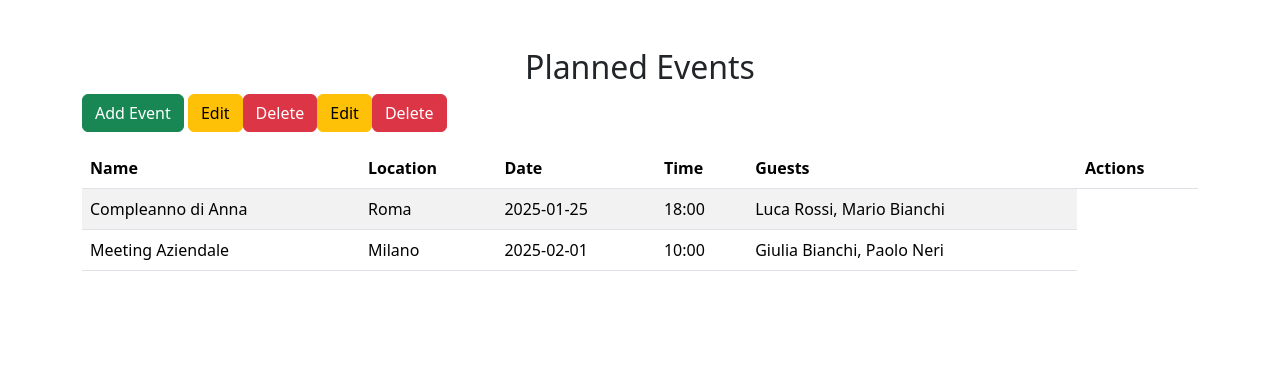
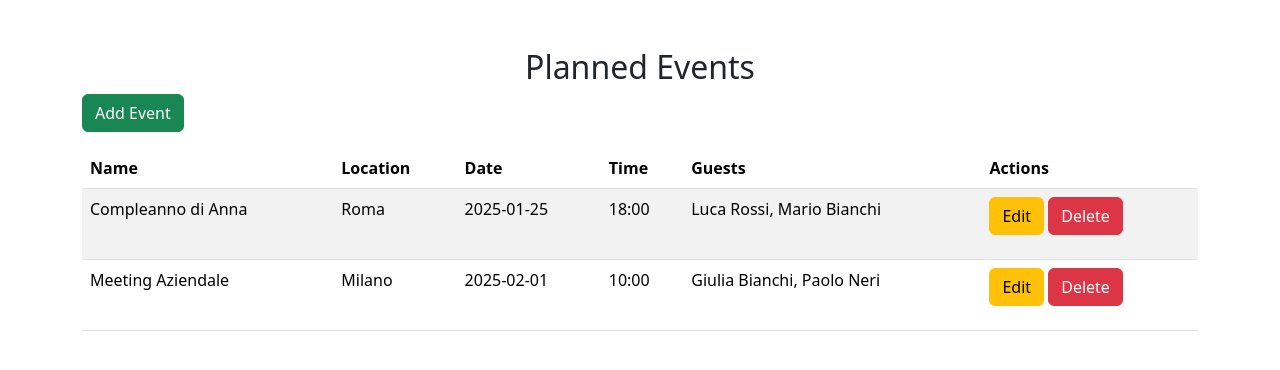
Before and after one commit to InderpreetSinghPoloRomani/FLASK-PROJECT, a Flask app: page / in a window 1280 px wide. Shown: the top 370 px of the page. Run offline with Flask 3, Linux system fonts and the light colour scheme.

Commit message:
visual issues resolved

```diff
--- a/templates/index.html
+++ b/templates/index.html
@@ -29,12 +29,14 @@
             <td>{{ event['Date']}}</td>
             <td>{{ event['Time']}}</td>
             <td>{{ ', '.join(event['Guests'])}}</td>
-            <form action="/edit/{{ event['ID']}}" method="post" style="display: inline;">
-                <button type="submit" class="btn btn-warning mb-3">Edit</button>
+            <td>
+                <form action="/edit/{{ event['ID']}}" method="post" style="display: inline;">
+                    <button type="submit" class="btn btn-warning mb-3">Edit</button>
+                </form>
+                <form action="/delete/{{ event['ID']}}" method="post" style="display: inline;">
+                    <button type="submit" class="btn btn-danger mb-3">Delete</button>
             </form>
-            <form action="/delete/{{ event['ID']}}" method="post" style="display: inline;">
-                <button type="submit" class="btn btn-danger mb-3">Delete</button>
-            </form>
+            </td>
         </tr>
         {% endfor %}
     </tbody>
```
